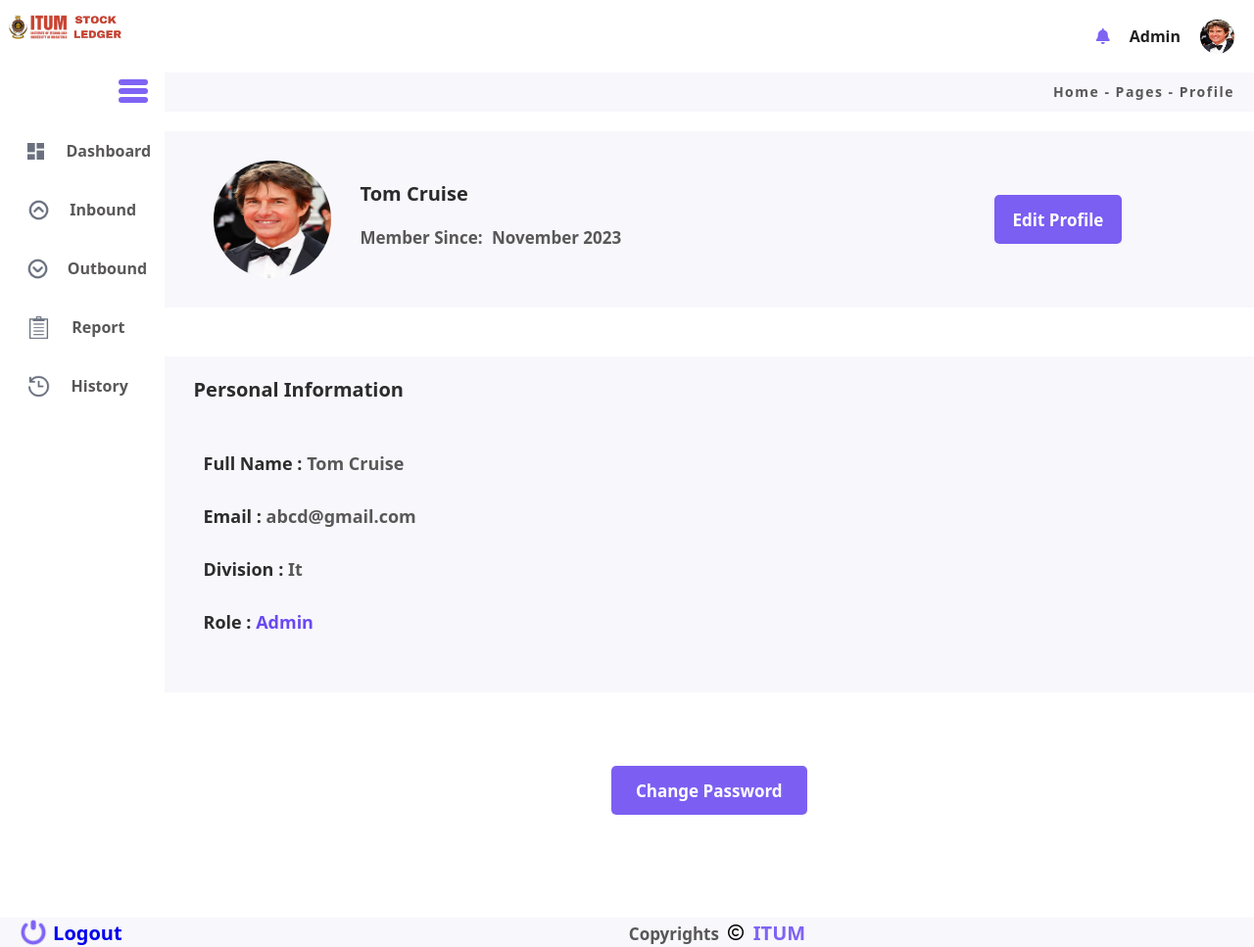
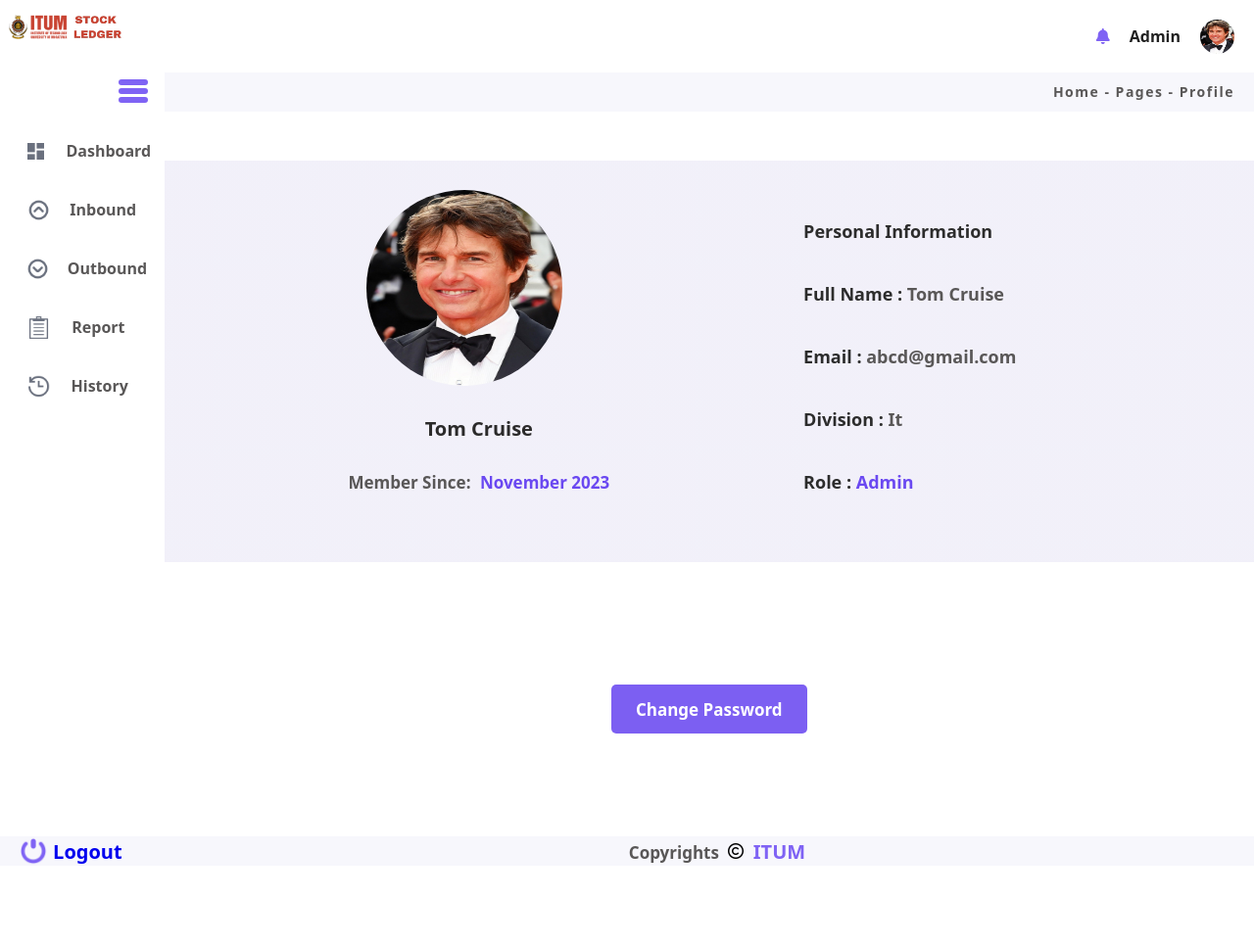
Before and after one commit to tharsikan1999/Stock-Ledger, a CodeIgniter app: page /Stock-Ledger/index.php/welcome/profileView in a window 1280 px wide. Shown: the whole page at 98% size. After the commit the page ends 883 px from the top, so only its background shows below. Run offline with CodeIgniter, Linux system fonts and the light colour scheme; some libraries are stand-ins or nearby versions.

Commit message:
Customize Profile.php

```diff
--- a/application/views/manager/profile.php
+++ b/application/views/manager/profile.php
@@ -149,39 +149,23 @@
                     </div>
                 </div>
 
-                <div class="profile-box">
-                    <div class="left-box-profile">
+
+                <div class="p-Information">
+                    <div class="left-personal-information">
                     <img  src="<?php echo base_url(); ?>resources/frontend/img/User.jpg" alt="">
-                <div class="box">
+
+                    <div class="box">
                     <h3>Tom Cruise</h3>
                     <p><span>Member Since:</span> November 2023</p>
                 </div>
+
                     </div>
-
-                    <div class="right-box-profile">
-
-                    <div class="edit-profile">
-
-                    <div class="edit-button-profile">
-                        Edit Profile
-                    </div>
-                </div>
-                    </div>
-                </div>
-                <div class="Personal-Information">
-                <p>Personal Information</p>
-                </div>
-                <div class="p-Information">
-                    <div class="left-personal-information">
+                    <div class="right-personal-information">
+                    <p>Personal Information</p>
                     <p>Full Name : <span>Tom Cruise</span></p>
                     <p>Email : <span>abcd@gmail.com</span></p>
                     <p>Division : <span>It</span></p>
                     <p> Role : <span id="admin">Admin</span></p>
-
-
-                    </div>
-                    <div class="right-personal-information">
-
                     </div>
                 </div>
                 <div class="change-password-manage">
--- a/resources/frontend/profile.css
+++ b/resources/frontend/profile.css
@@ -5,21 +5,7 @@
   flex-direction: column;
 }
 
-.profile-box {
-  display: flex;
-  justify-content: space-between;
-  margin: 20px 0 0 0 ;
-  padding: 30px 50px;
-  background: #d4d0ec2e;
 
-}
-
-.profile-box img {
-  height: 120px;
-  width: 120px;
-  border-radius: 50%;
-
-}
 
 .box {
   width: 300px;
@@ -27,17 +13,6 @@
 
 }
 
-.left-box-profile {
-  display: flex;
-
-}
-
-.right-box-profile {
-  width: 300px;
-  display: flex;
-  justify-content: center;
-  align-items: center;
-}
 
 .edit-button-profile {
   height:50px;
@@ -64,9 +39,9 @@
 .box h3{
 
   color: #2b2a2a;
-  margin: 20px 0 20px 0;
-  font-size: 20px ;
+    font-size: 20px ;
   font-weight: 600;
+  margin: 30px 0;
 
 }
 
@@ -84,32 +59,37 @@
   color: #595757;
   font-size: 17px ;
   font-weight: 550;
+  color: #6a48f1;
 
 }
 
-.Personal-Information {
-  font-size: 20px ;
-  font-weight: 550;
-  color: #2c2c2c;
-  padding: 20px 30px;
-  background: #d4d0ec2e;
-  margin: 50px 0 0 0;
 
+
+.p-Information {
+  display: flex;
+  justify-content: space-evenly;
+  background: #d4d0ec2d;
+  background-image: linear-gradient(to right, #d4d0ec2d , #d4d0ec2d);
+  margin: 50px 0;
 
 
 }
 
-.p-Information {
-  display: flex;
-  justify-content: space-evenly;
-  background: #d4d0ec2e;
-
-}
-
-.left-personal-information,.right-personal-information {
+.right-personal-information {
   font-size: 18px ;
   font-weight: 550;
   color: #2c2c2c;
+  margin:30px 0 0 0;
+
+
+}
+.left-personal-information {
+  font-size: 18px ;
+  font-weight: 550;
+  color: #2c2c2c;
+  display: flex;
+  flex-direction: column;
+  align-items: center;
 
 }
 
@@ -123,7 +103,7 @@
 }
 
 .right-personal-information p {
-  margin: 0 0 30px 0;
+  margin: 0 0 40px 0;
 }
 
 .left-personal-information {
@@ -173,3 +153,17 @@
   align-items: center;
   justify-content: center;
 }
+
+
+.left-personal-information img {
+  height: 200px;
+  width: 200px;
+  border-radius: 50%;
+}
+
+.box {
+  display: flex;
+  justify-content: center;
+  align-items: center;
+  flex-direction: column;
+}
```
